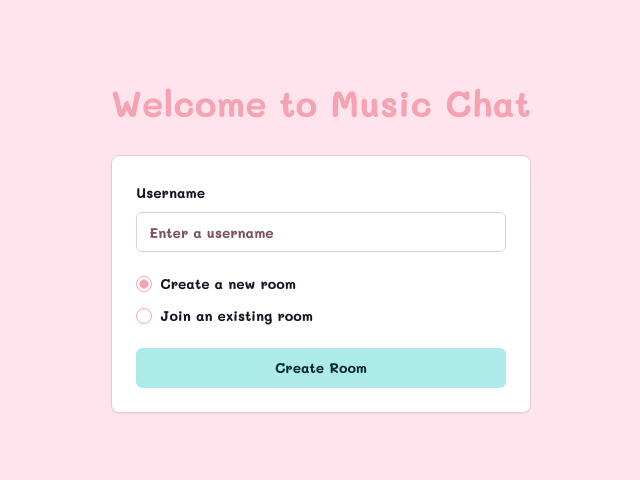
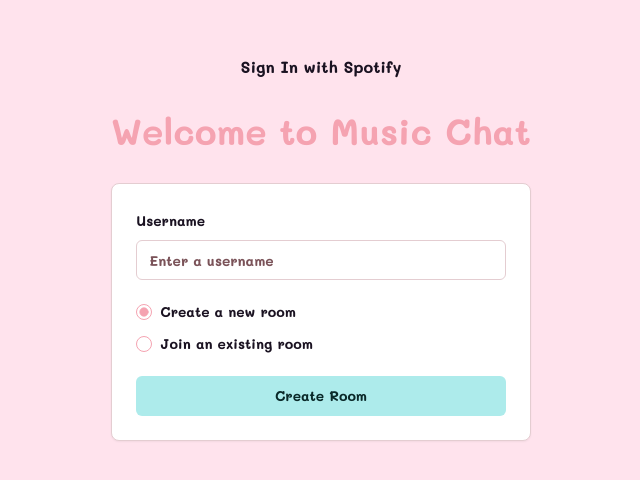
Before and after one commit to s3lven/music-room, a Next.js app in the folder frontend/: page / in a window 1280 px wide. Shown: the part 152-632 px from the top of the page, without its empty margins (319-959 px from the left). Built offline with nearby package versions, Linux system fonts and the light colour scheme; no server answers.

Commit message:
feat: authenticated users with spotify login

```diff
--- a/frontend/package.json
+++ b/frontend/package.json
@@ -18,6 +18,7 @@
     "clsx": "^2.1.1",
     "lucide-react": "^0.469.0",
     "next": "15.1.3",
+    "next-auth": "^5.0.0-beta.25",
     "react": "^19.0.0",
     "react-dom": "^19.0.0",
     "socket.io-client": "^4.8.1",
--- /dev/null
+++ b/frontend/src/app/api/auth/[...nextauth]/route.ts
@@ -0,0 +1,2 @@
+import { handlers } from "@/auth";
+export const { GET, POST } = handlers
--- a/frontend/src/app/page.tsx
+++ b/frontend/src/app/page.tsx
@@ -1,8 +1,10 @@
 import HomeForm from "@/components/home-form";
+import Profile from "@/components/profile";
 
 export default function Home() {
   return (
     <div className="flex flex-col items-center gap-8 font-mali font-bold">
+      <Profile />
       <h1 className="text-primary text-4xl">Welcome to Music Chat</h1>
       <HomeForm />
     </div>
--- /dev/null
+++ b/frontend/src/auth.ts
@@ -0,0 +1,6 @@
+import NextAuth from "next-auth";
+import Spotify from "next-auth/providers/spotify"
+
+export const { handlers, signIn, signOut, auth } = NextAuth({
+  providers: [Spotify],
+});
--- /dev/null
+++ b/frontend/src/components/profile.tsx
@@ -0,0 +1,23 @@
+import { auth } from "@/auth";
+import React from "react";
+import { SignIn } from "./sign-in";
+import { SignOut } from "./sign-out";
+
+const Profile = async () => {
+  const session = await auth();
+
+  return (
+    <>
+      {session?.user ? (
+        <div>
+          {session.user.name}
+          <SignOut />
+        </div>
+      ) : (
+        <SignIn />
+      )}
+    </>
+  );
+};
+
+export default Profile;
--- /dev/null
+++ b/frontend/src/components/sign-in-client.tsx
@@ -0,0 +1,6 @@
+import { signIn } from "@/auth";
+import React from "react";
+
+export const SignInClient = () => {
+  return <button onClick={() => signIn()}>Sign In</button>;
+};
--- /dev/null
+++ b/frontend/src/components/sign-in.tsx
@@ -0,0 +1,15 @@
+import { signIn } from "@/auth";
+import React from "react";
+
+export const SignIn = () => {
+  return (
+    <form
+      action={async () => {
+        "use server";
+        await signIn("spotify");
+      }}
+    >
+      <button type="submit">Sign In with Spotify</button>
+    </form>
+  );
+};
--- /dev/null
+++ b/frontend/src/components/sign-out.tsx
@@ -0,0 +1,15 @@
+import { signOut } from "@/auth";
+import React from "react";
+
+export const SignOut = () => {
+  return (
+    <form
+      action={async () => {
+        "use server";
+        await signOut();
+      }}
+    >
+      <button type="submit">Sign Out</button>
+    </form>
+  );
+};
--- /dev/null
+++ b/frontend/src/middleware.ts
@@ -0,0 +1 @@
+export { auth as middleware } from "@/auth";
```
Also changed, not shown: 1 other file (tests, documents, lock files or other folders).
